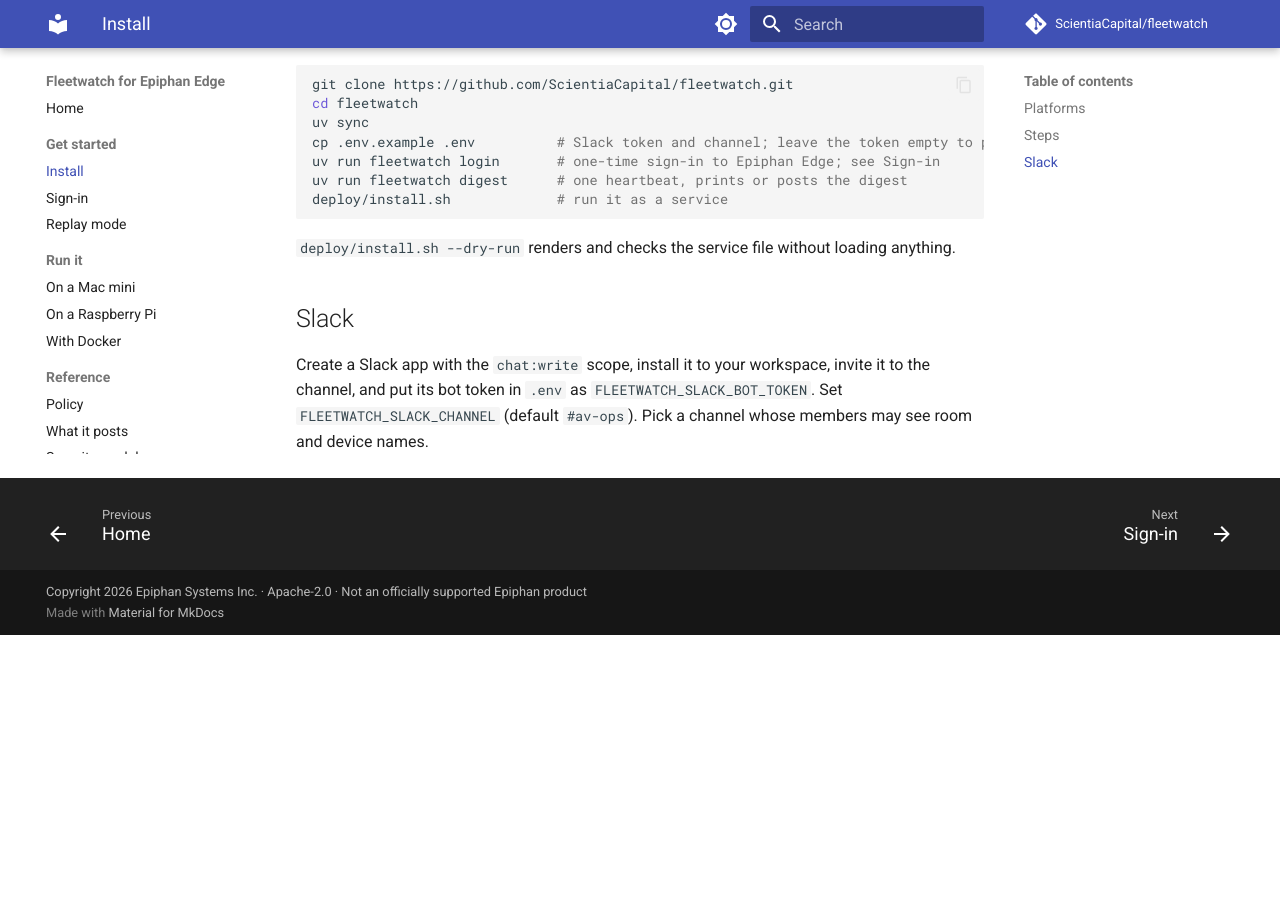
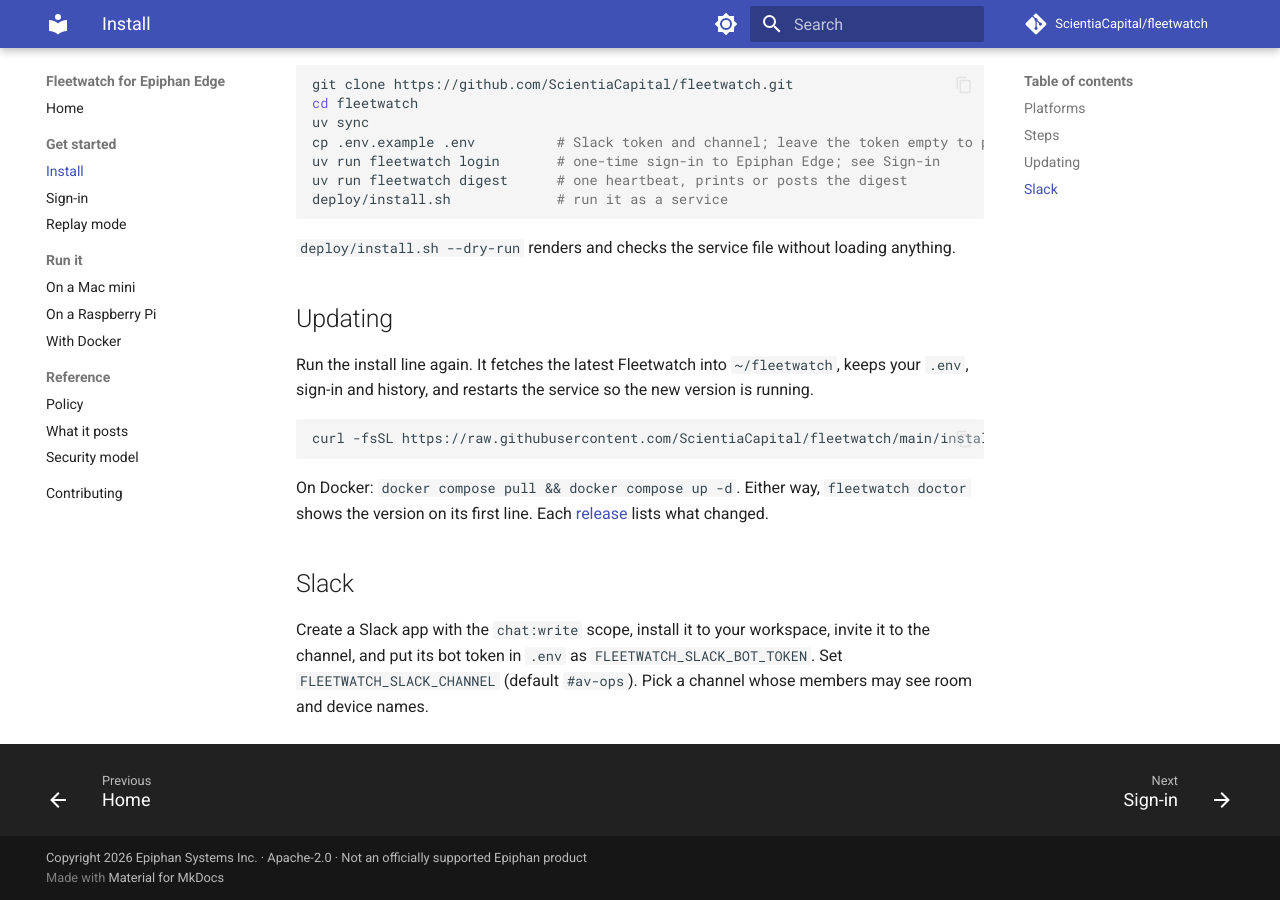
Before and after one commit to ScientiaCapital/fleetwatch, an MkDocs documentation site: the page built from docs/install.md, in a window 1280 px wide and 900 px high, scrolled down 659 px. Built offline with MkDocs 1.6.1 and Material for MkDocs 9.7.7, drawn with Linux system fonts in a browser that asks for light colours; comment, search, counter and statistics services are not loaded; before the commit the page ends 1294 px from its top, so only the background shows below that.

Commit message:
ci(release): publish a GitHub Release and a latest image on tags; restart the service on update (#43)
- docker.yml: a v* tag also pushes :latest (compose.yaml already pulls it) and,
  after the image is pushed and attested, creates the GitHub Release with
  generated notes and an Updating section (.github/release-notes-header.md)
- deploy/install.sh: on Linux, restart the unit instead of enable --now, which
  left the old code running after an update until the next reboot
- docs/install.md: an Updating section; README: release badge

Refs #14

Co-authored-by: Claude Opus 5.5 <noreply@anthropic.com>

````diff
--- a/docs/install.md
+++ b/docs/install.md
@@ -28,6 +28,18 @@ deploy/install.sh             # run it as a service
 
 `deploy/install.sh --dry-run` renders and checks the service file without loading anything.
 
+## Updating
+
+Run the install line again. It fetches the latest Fleetwatch into `~/fleetwatch`, keeps your `.env`, sign-in and
+history, and restarts the service so the new version is running.
+
+```bash
+curl -fsSL https://raw.githubusercontent.com/ScientiaCapital/fleetwatch/main/install.sh | bash
+```
+
+On Docker: `docker compose pull && docker compose up -d`. Either way, `fleetwatch doctor` shows the version on
+its first line. Each [release](https://github.com/ScientiaCapital/fleetwatch/releases) lists what changed.
+
 ## Slack
 
 Create a Slack app with the `chat:write` scope, install it to your workspace, invite it to the channel, and put
````
Also changed, not shown: README.md (+1 -0 lines), .github/release-notes-header.md (added), 2 other files.
